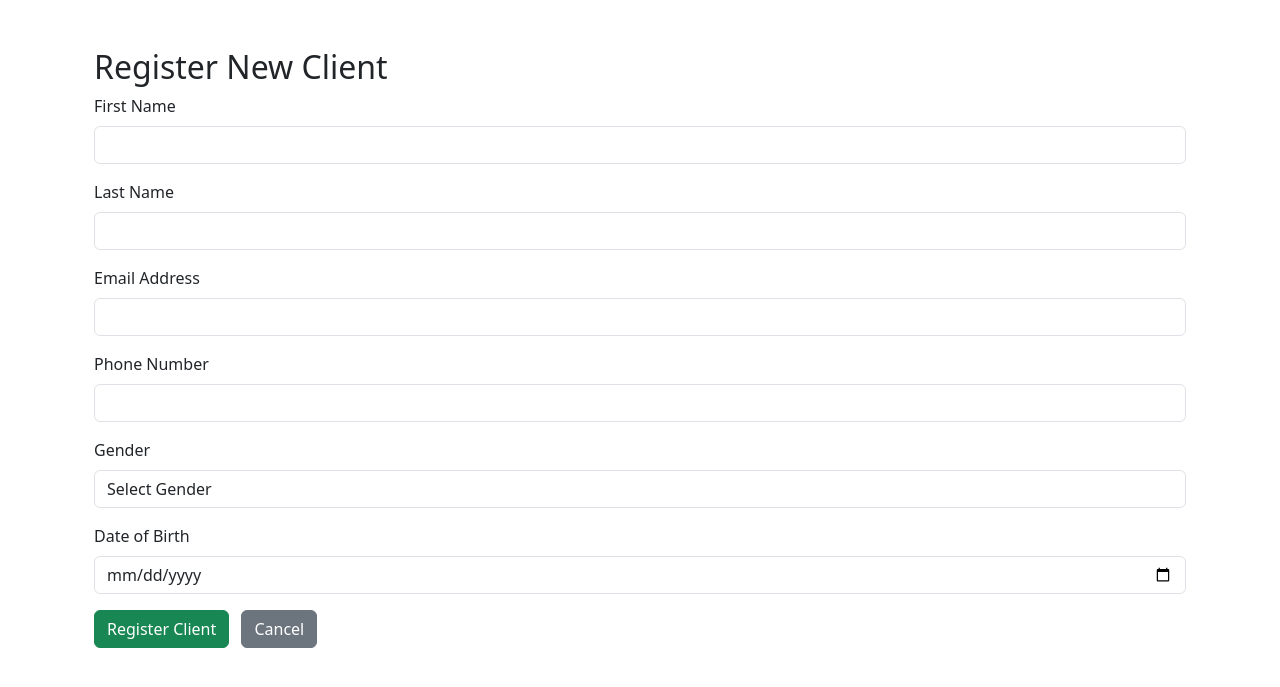
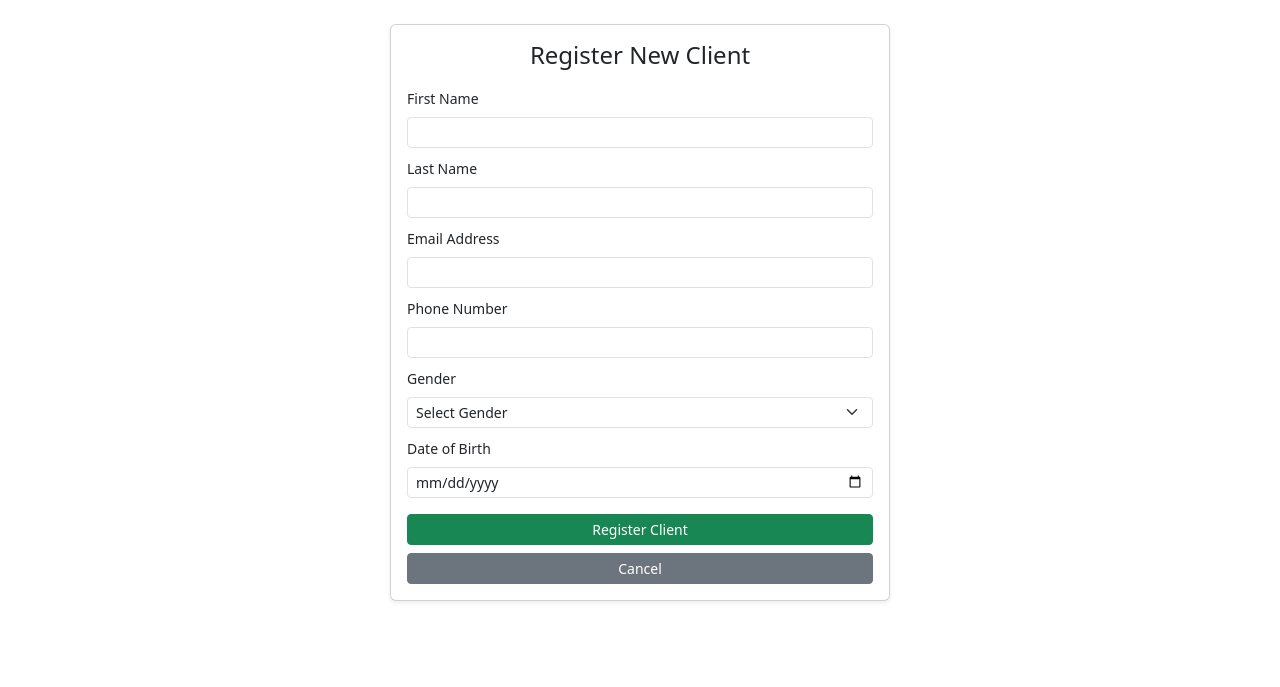
Before and after one commit to Christine-code-crypto/HealthInformationSystem, a Django app: page /register-client/ in a window 1280 px wide. Shown: the part 56-743 px from the top of the page. Run offline with Django 4.2, Linux system fonts and the light colour scheme; some libraries are stand-ins or nearby versions.

Commit message:
added logic to register clients

```diff
--- a/healthIS/templates/healthIS/register_client.html
+++ b/healthIS/templates/healthIS/register_client.html
@@ -1,34 +1,36 @@
 {% extends 'healthIS/base.html' %}
 
 {% block content %}
-<div class="container mt-5">
-    <h2>Register New Client</h2>
+<div class="container py-0">
+    <div class="card shadow-sm mx-auto" style="max-width: 500px;">
+        <div class="card-body p-3">
+            <h4 class="text-center mb-3">Register New Client</h4>
             <form method="POST">
                 {% csrf_token %}
 
-        <div class="mb-3">
-            <label for="first_name" class="form-label">First Name</label>
-            <input type="text" id="first_name" name="first_name" class="form-control" required>
+                <div class="mb-2">
+                    <label for="first_name" class="form-label small">First Name</label>
+                    <input type="text" id="first_name" name="first_name" class="form-control form-control-sm" required>
                 </div>
 
-        <div class="mb-3">
-            <label for="last_name" class="form-label">Last Name</label>
-            <input type="text" id="last_name" name="last_name" class="form-control" required>
-        </div>
-        <div class="mb-3">
-            <label for="email" class="form-label">Email Address</label>
-            <input type="email" id="email" name="email" class="form-control" required>
+                <div class="mb-2">
+                    <label for="last_name" class="form-label small">Last Name</label>
+                    <input type="text" id="last_name" name="last_name" class="form-control form-control-sm" required>
                 </div>
 
-
-        <div class="mb-3">
-            <label for="contact_info" class="form-label">Phone Number</label>
-            <input type="tel" id="contact_info" name="contact_info" class="form-control" required>
+                <div class="mb-2">
+                    <label for="email" class="form-label small">Email Address</label>
+                    <input type="email" id="email" name="email" class="form-control form-control-sm" required>
                 </div>
 
-        <div class="mb-3">
-            <label for="gender" class="form-label">Gender</label>
-            <select id="gender" name="gender" class="form-control" required>
+                <div class="mb-2">
+                    <label for="contact_info" class="form-label small">Phone Number</label>
+                    <input type="tel" id="contact_info" name="contact_info" class="form-control form-control-sm" required>
+                </div>
+
+                <div class="mb-2">
+                    <label for="gender" class="form-label small">Gender</label>
+                    <select id="gender" name="gender" class="form-select form-select-sm" required>
                         <option value="">Select Gender</option>
                         <option value="Male">Male</option>
                         <option value="Female">Female</option>
@@ -36,14 +38,17 @@
                     </select>
                 </div>
 
-
-        <div class="mb-3">
-            <label for="dob" class="form-label">Date of Birth</label>
-            <input type="date" id="dob" name="dob" class="form-control" required>
+                <div class="mb-2">
+                    <label for="dob" class="form-label small">Date of Birth</label>
+                    <input type="date" id="dob" name="dob" class="form-control form-control-sm" required>
                 </div>
 
-        <button type="submit" class="btn btn-success">Register Client</button>
-        <a href="/" class="btn btn-secondary ms-2">Cancel</a>
+                <div class="d-grid gap-2 mt-3">
+                    <button type="submit" class="btn btn-success btn-sm">Register Client</button>
+                    <a href="/" class="btn btn-secondary btn-sm">Cancel</a>
+                </div>
             </form>
         </div>
+    </div>
+</div>
 {% endblock %}
--- a/healthIS/urls.py
+++ b/healthIS/urls.py
@@ -1,14 +1,14 @@
 from django.urls import path, include
 from rest_framework.routers import DefaultRouter
-from .views import ClientViewSet, HealthProgramViewSet, signup, login
+from .views import ClientViewSet, HealthProgramViewSet,EnrollmentViewSet, signup,login
 from rest_framework.authtoken import views as drf_views
 from .import views
-
-
 
 router = DefaultRouter()
 router.register(r'clients', ClientViewSet, basename='client')
 router.register(r'healthprograms', HealthProgramViewSet, basename='healthprogram')
+router.register(r'enrollments', EnrollmentViewSet, basename='enrollment')
+
 
 urlpatterns = [
     path('api/', include(router.urls)),
@@ -25,5 +25,4 @@ urlpatterns = [
     path('clients/<int:client_id>/enroll/', views.enroll_client, name='enroll_client'),
 
 
-
 ]
--- a/healthIS/views.py
+++ b/healthIS/views.py
@@ -1,6 +1,6 @@
 from rest_framework import viewsets, generics,filters
 from .models import Client, HealthProgram, Enrollment
-from .serializers import ClientSerializer, HealthProgramSerializer, ClientProfileSerializer,EnrollmentSerializer
+from .serializers import ClientSerializer, HealthProgramSerializer,MultiEnrollmentSerializer, EnrollmentSerializer,ClientProfileSerializer
 from rest_framework.decorators import action, api_view, permission_classes
 from rest_framework.response import Response
 from django.contrib.auth.models import User
@@ -71,6 +71,26 @@ class ClientSearchView(generics.ListAPIView):
             return Client.objects.filter(name__icontains=query)
         return Client.objects.all()
     '''
+'''
+class EnrollmentViewSet(viewsets.ModelViewSet):
+    queryset = Enrollment.objects.all()
+    serializer_class = EnrollmentSerializer
+'''
+class EnrollmentViewSet(viewsets.ModelViewSet):
+    queryset = Enrollment.objects.all()
+    serializer_class = EnrollmentSerializer  # Default serializer for GET, etc.
+
+    def create(self, request, *args, **kwargs):
+        serializer = MultiEnrollmentSerializer(data=request.data)
+        serializer.is_valid(raise_exception=True)
+        enrollments = serializer.save()
+
+        # Serialize the created enrollments with the default EnrollmentSerializer to return
+        response_serializer = EnrollmentSerializer(enrollments, many=True)
+        return Response(response_serializer.data, status=status.HTTP_201_CREATED)
+
+
+
 @api_view(['POST'])
 @permission_classes([AllowAny])
 def signup(request):
```
Also changed, not shown: healthIS/serializers.py (+42 -0 lines), db.sqlite3. Lines whose indentation alone changed are shown as unchanged.
